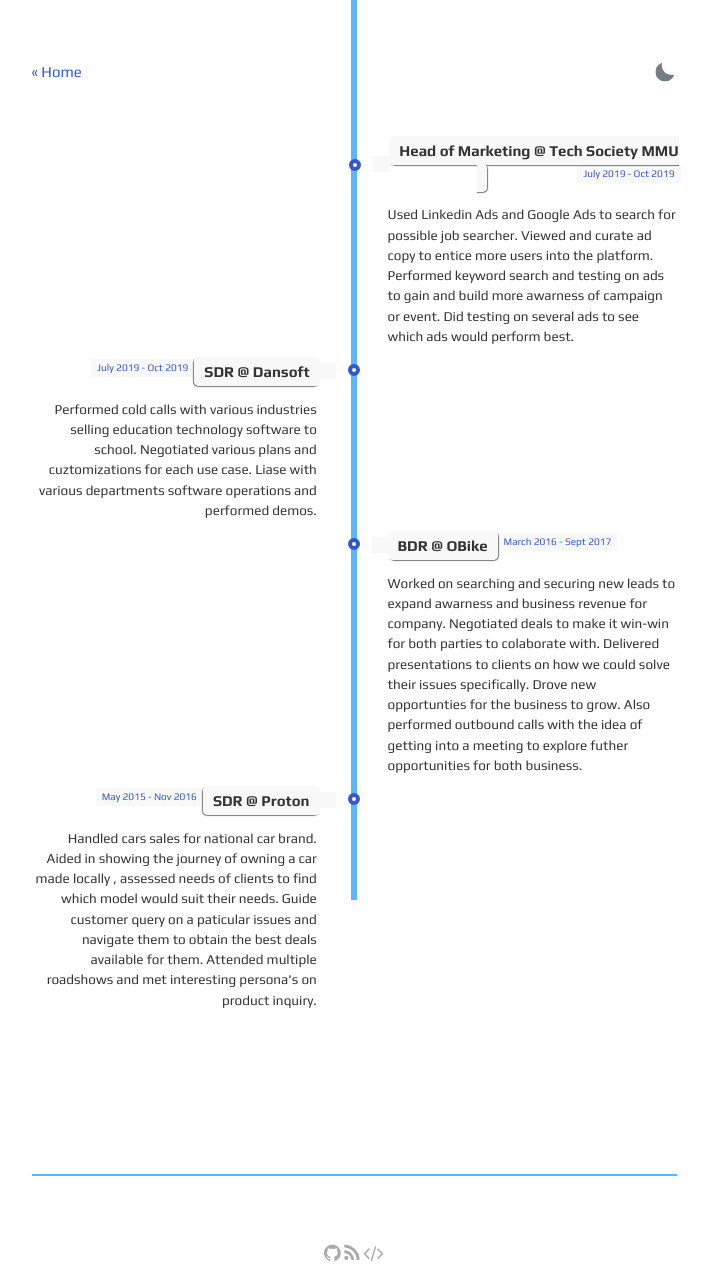
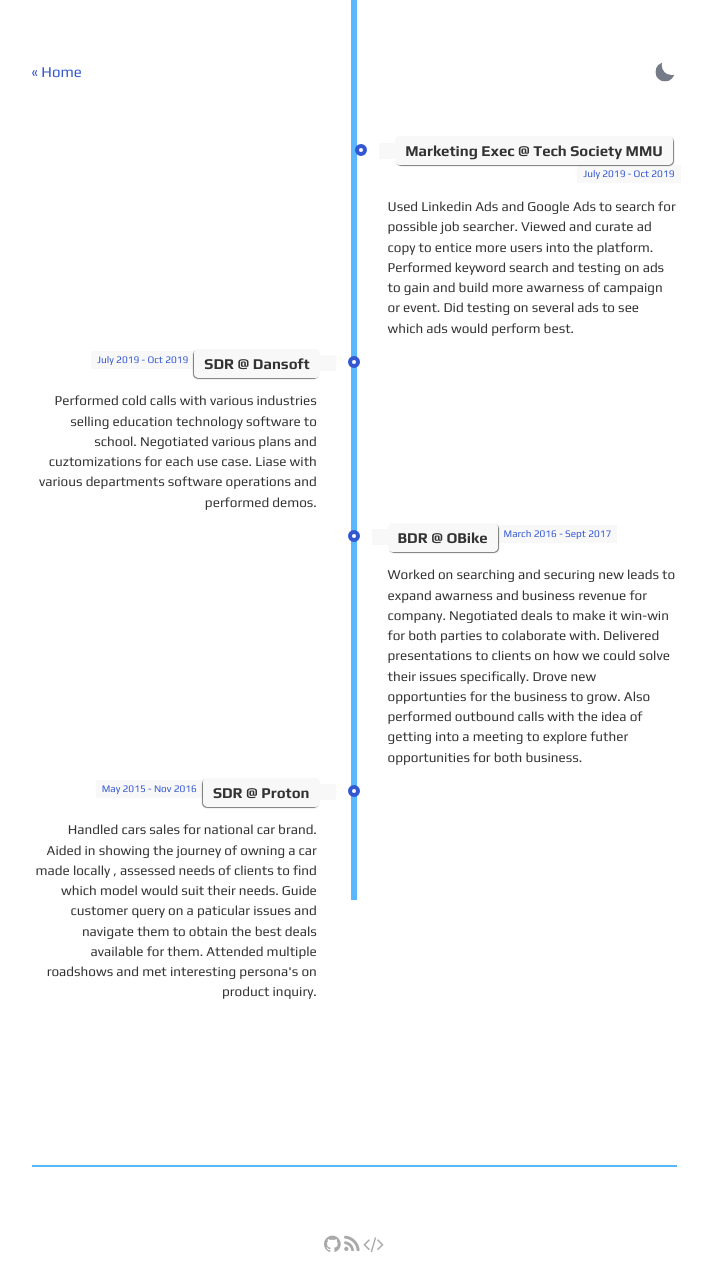
Before and after one commit to mk-unlimited/me, a Jekyll site: the page built from about.html, in a window 1280 px wide. Shown: the whole page, without its empty margins (286-996 px from the left). Built offline with Jekyll 4.4.1, drawn with Linux system fonts in a browser that asks for light colours.

Commit message:
Update about.html

```diff
--- a/about.html
+++ b/about.html
@@ -20,7 +20,7 @@
         <li>
             <div class="direction-r">
                 <div class="flag-wrapper">
-                    <span class="flag">Head of Marketing @ Tech Society MMU</span>
+                    <span class="flag">Marketing Exec @ Tech Society MMU</span>
                     <span class="time-wrapper"><span class="time">July 2019 - Oct 2019</span></span>
                 </div>
                 <div class="desc">
```
